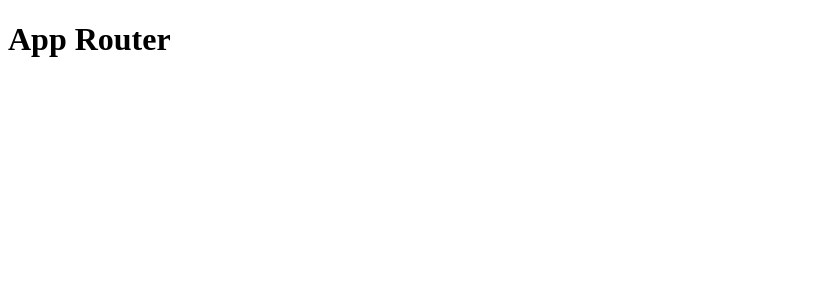
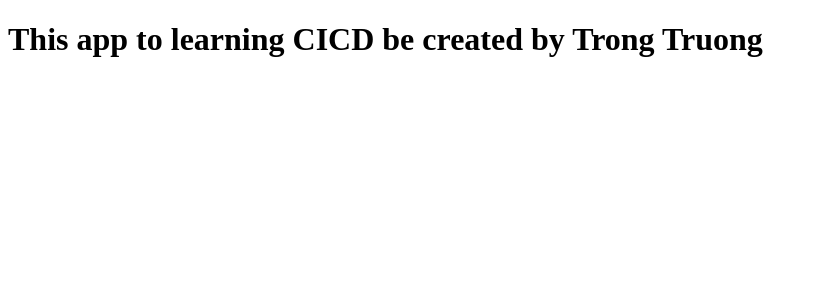
Before and after one commit to ngoctrongtma/learning-cicd, a Next.js app: page / in a window 1280 px wide. Shown: the top 300 px of the page, without its empty margins (0-818 px from the left). Built offline with nearby package versions, Linux system fonts and the light colour scheme.

Commit message:
update to create pull request to check CICD

```diff
--- a/app/page.tsx
+++ b/app/page.tsx
@@ -3,5 +3,5 @@ export const metadata = {
 };
 
 export default function Page() {
-  return <h1>App Router</h1>;
+  return <h1>This app to learning CICD be created by Trong Truong</h1>;
 }
```
Also changed, not shown: 1 other file (tests, documents, lock files or other folders).
